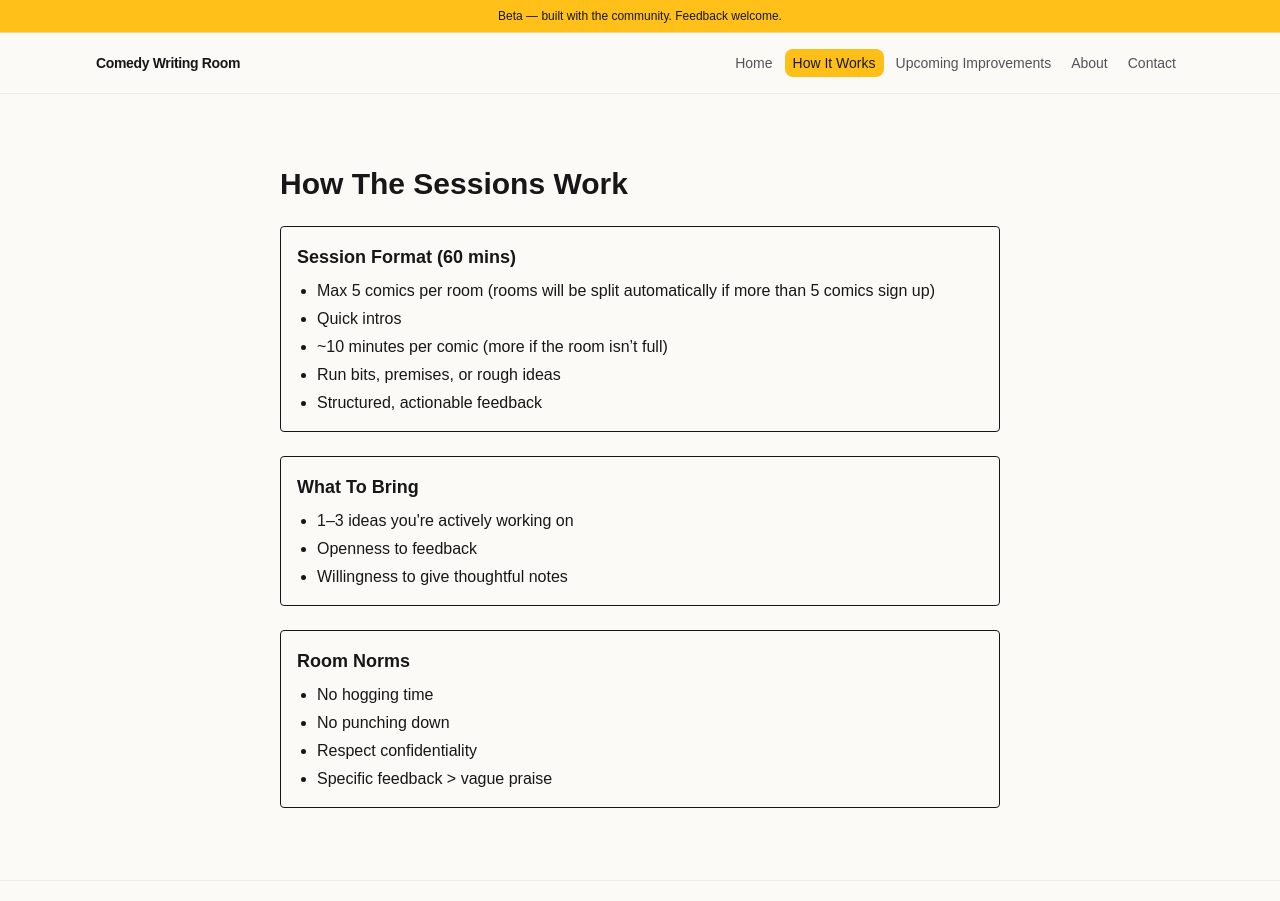
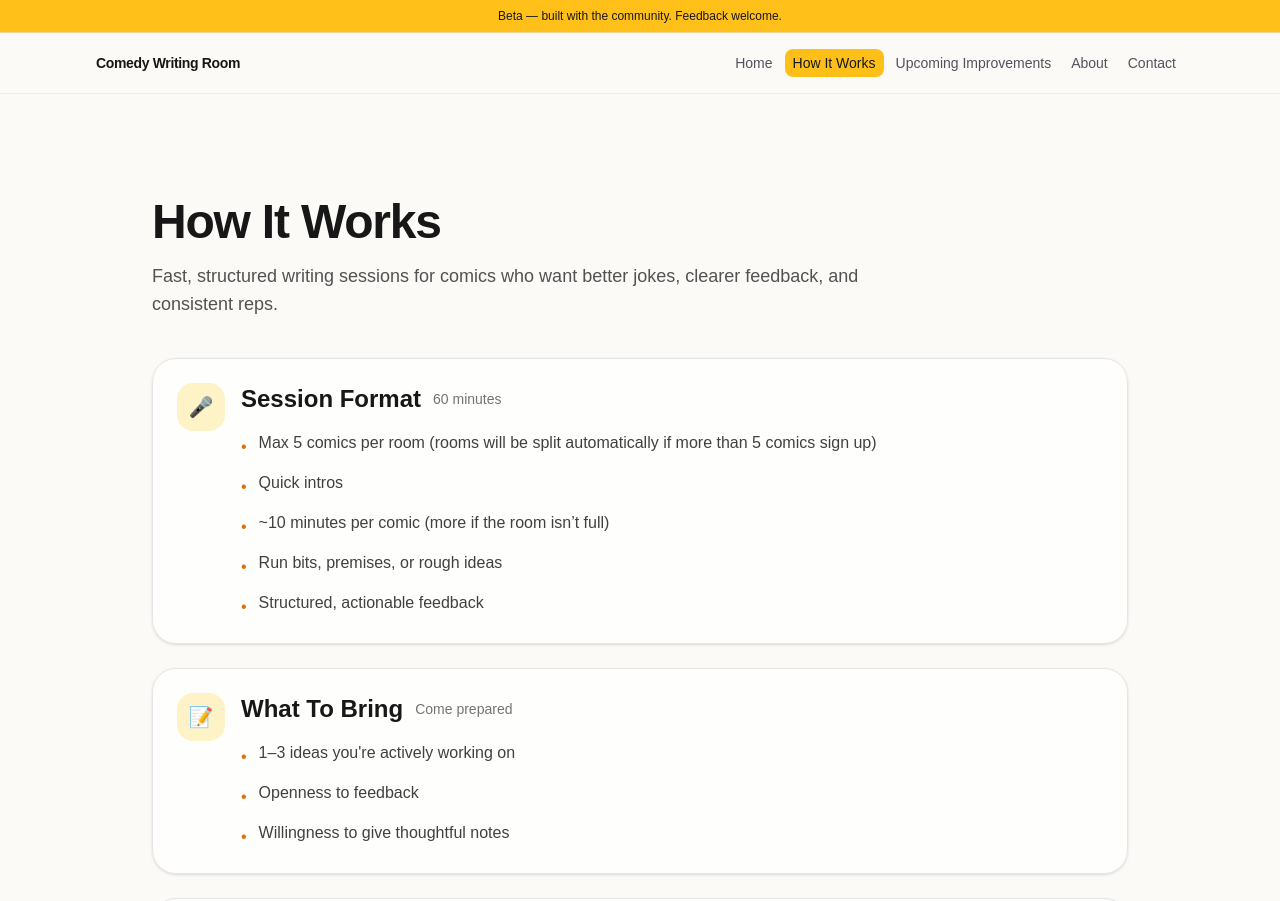
Before and after one commit to RahulNimmagadda/comedy-writing-room-website, a Next.js app: page /how-it-works in a window 1280 px wide. Shown: the top 901 px of the page. Built offline with nearby package versions, Linux system fonts and the light colour scheme.

Commit message:
Restyle how it works page to match site design

```diff
--- a/app/how-it-works/page.tsx
+++ b/app/how-it-works/page.tsx
@@ -1,37 +1,95 @@
 export default function HowItWorksPage() {
+  const sections = [
+    {
+      title: "Session Format",
+      subtitle: "60 minutes",
+      items: [
+        "Max 5 comics per room (rooms will be split automatically if more than 5 comics sign up)",
+        "Quick intros",
+        "~10 minutes per comic (more if the room isn’t full)",
+        "Run bits, premises, or rough ideas",
+        "Structured, actionable feedback",
+      ],
+      icon: "🎤",
+    },
+    {
+      title: "What To Bring",
+      subtitle: "Come prepared",
+      items: [
+        "1–3 ideas you're actively working on",
+        "Openness to feedback",
+        "Willingness to give thoughtful notes",
+      ],
+      icon: "📝",
+    },
+    {
+      title: "Room Norms",
+      subtitle: "Keep it useful",
+      items: [
+        "No hogging time",
+        "No punching down",
+        "Respect confidentiality",
+        "Specific feedback > vague praise",
+      ],
+      icon: "🤝",
+    },
+  ];
+
   return (
-    <main className="max-w-3xl mx-auto p-6 space-y-6">
-      <h1 className="text-3xl font-bold">How The Sessions Work</h1>
+    <main className="max-w-5xl mx-auto px-6 py-14">
+      <div className="max-w-3xl space-y-4">
+        <h1 className="text-5xl font-bold tracking-tight text-neutral-900">
+          How It Works
+        </h1>
+        <p className="text-lg text-neutral-600">
+          Fast, structured writing sessions for comics who want better jokes,
+          clearer feedback, and consistent reps.
+        </p>
+      </div>
 
-      <section className="border rounded p-4 space-y-2">
-        <h2 className="font-semibold text-lg">Session Format (60 mins)</h2>
-        <ul className="list-disc ml-5 space-y-1">
-          <li>Max 5 comics per room (rooms will be split automatically if more than 5 comics sign up)</li>
-          <li>Quick intros</li>
-          <li>~10 minutes per comic (more if the room isn’t full)</li>
-          <li>Run bits, premises, or rough ideas</li>
-          <li>Structured, actionable feedback</li>
-        </ul>
-      </section>
+      <div className="mt-10 grid gap-6">
+        {sections.map((section) => (
+          <section
+            key={section.title}
+            className="rounded-3xl border border-neutral-200 bg-white/80 p-6 shadow-sm"
+          >
+            <div className="flex items-start gap-4">
+              <div className="flex h-12 w-12 shrink-0 items-center justify-center rounded-2xl bg-amber-100 text-xl">
+                {section.icon}
+              </div>
 
-      <section className="border rounded p-4 space-y-2">
-        <h2 className="font-semibold text-lg">What To Bring</h2>
-        <ul className="list-disc ml-5 space-y-1">
-          <li>1–3 ideas you&apos;re actively working on</li>
-          <li>Openness to feedback</li>
-          <li>Willingness to give thoughtful notes</li>
-        </ul>
-      </section>
+              <div className="flex-1 space-y-4">
+                <div>
+                  <div className="flex flex-col gap-1 sm:flex-row sm:items-center sm:gap-3">
+                    <h2 className="text-2xl font-semibold text-neutral-900">
+                      {section.title}
+                    </h2>
+                    <span className="text-sm font-medium text-neutral-500">
+                      {section.subtitle}
+                    </span>
+                  </div>
+                </div>
 
-      <section className="border rounded p-4 space-y-2">
-        <h2 className="font-semibold text-lg">Room Norms</h2>
-        <ul className="list-disc ml-5 space-y-1">
-          <li>No hogging time</li>
-          <li>No punching down</li>
-          <li>Respect confidentiality</li>
-          <li>Specific feedback &gt; vague praise</li>
-        </ul>
+                <ul className="space-y-3 text-neutral-700">
+                  {section.items.map((item) => (
+                    <li key={item} className="flex items-start gap-3">
+                      <span className="mt-1 text-amber-600">•</span>
+                      <span>{item}</span>
+                    </li>
+                  ))}
+                </ul>
+              </div>
+            </div>
+          </section>
+        ))}
+      </div>
+
+      <section className="mt-8 rounded-3xl border border-neutral-200 bg-white/80 p-6 shadow-sm">
+        <p className="text-neutral-700">
+          The goal is simple: help each comic leave with stronger material, not
+          just good vibes.
+        </p>
       </section>
     </main>
-  )
+  );
 }
```
